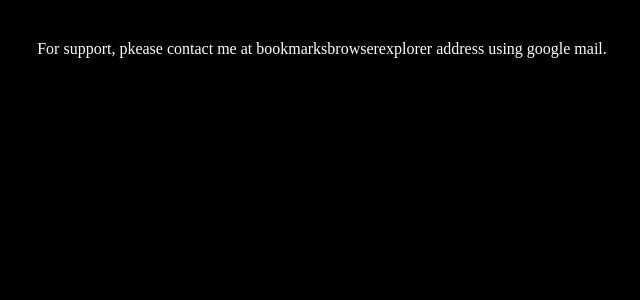
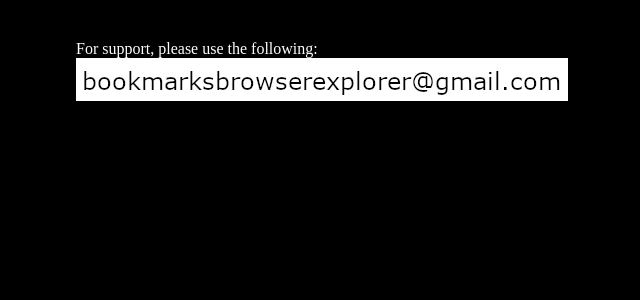
Before and after one commit to marklaramee/marklaramee-next, a Next.js app: page /zzone/support in a window 1280 px wide. Shown: the top 300 px of the page, without its empty margins (318-958 px from the left). Built offline with nearby package versions, Linux system fonts and the light colour scheme.

Commit message:
fixed messaging

```diff
--- a/pages/zzone/support/index.tsx
+++ b/pages/zzone/support/index.tsx
@@ -15,7 +15,16 @@
         <link rel="icon" href="/favicon.ico" />
       </Head>
       <main className={styles.main}>
-        <div>For support, pkease contact me at bookmarksbrowserexplorer address using google mail.</div>
+        <div>
+          For support, please use the following:
+          <br />
+          <Image
+          alt=''
+          src='/images/position.png'
+          width='492'
+          height='43'
+        />
+        </div>
       </main>
     </>
   )
```
Also changed, not shown: pages/zzone/privacypolicy/index.tsx (+1 -8 lines).
